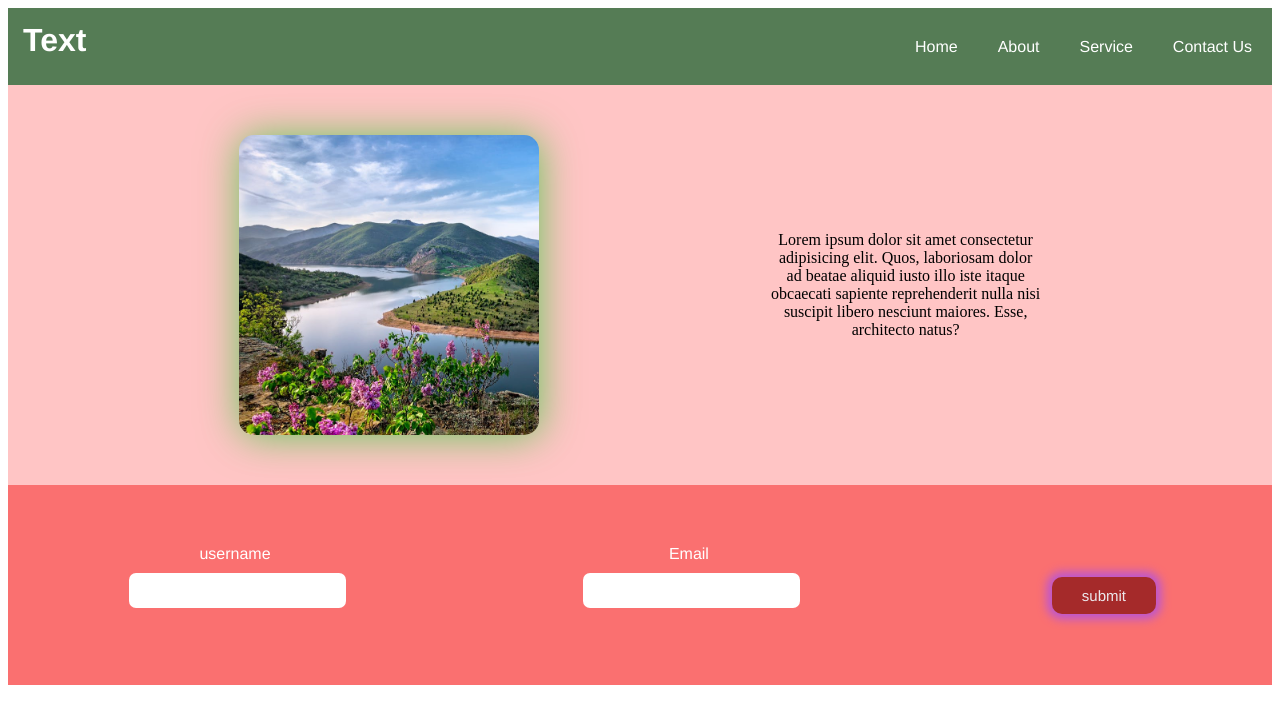
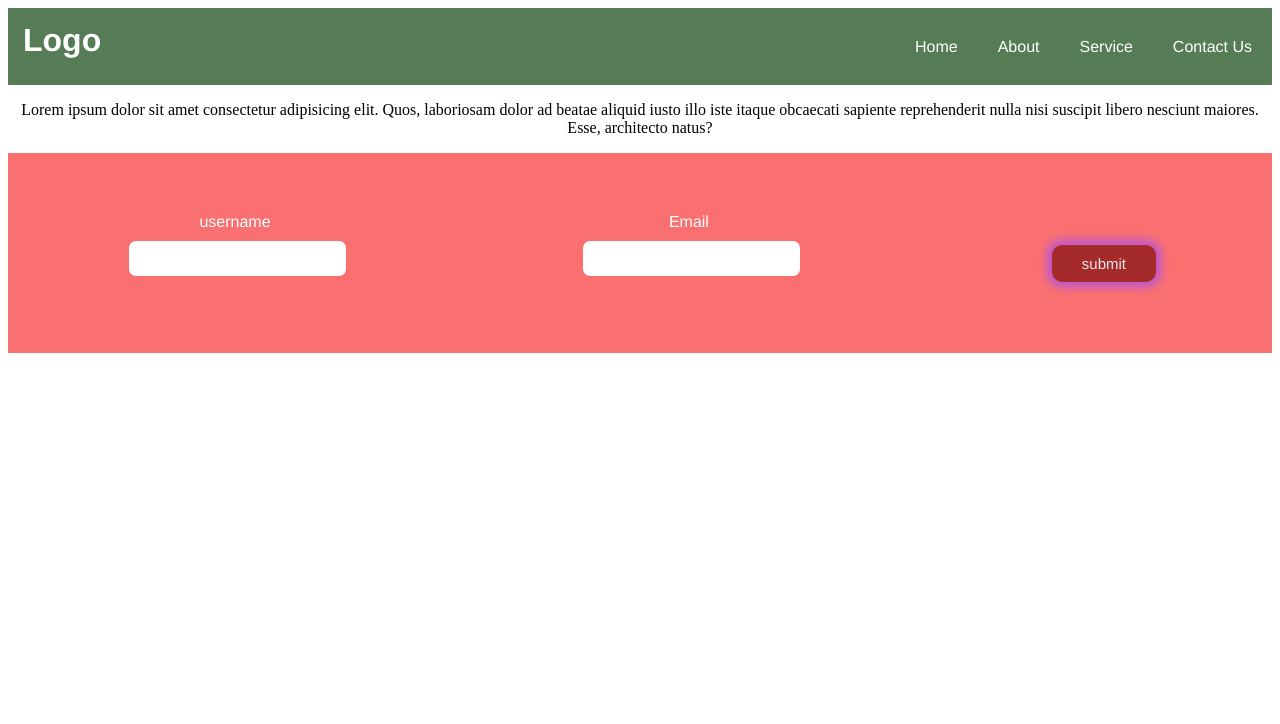
Before and after one commit to Maheboob7699/TP_RP_06_JS, a plain HTML site: page Intermediate level/main.html in a window 1280 px wide. Drawn offline with Linux system fonts and the light colour scheme.

Commit message:
Basic page

```diff
--- a/Intermediate level/main.html
+++ b/Intermediate level/main.html
@@ -12,7 +12,7 @@
 
     <!-- Navbar -->
 <nav>
-    <div><h1>Text</h1></div>
+    <div><h1>Logo</h1></div>
     <div>
         <ul>
             <li><a href="">Home </a></li>
@@ -29,9 +29,9 @@
 
 
 
-    <!-- Main section-1 -->
+    <!-- Main section -->
 
-    <div class="section-1">
+    <main class="main-section">
         <div class="img">
 
         </div>
@@ -39,14 +39,14 @@
             <p>Lorem ipsum dolor sit amet consectetur adipisicing elit. Quos, laboriosam dolor ad beatae aliquid iusto illo iste itaque obcaecati sapiente reprehenderit nulla nisi suscipit libero nesciunt maiores. Esse, architecto natus?</p>
         </div>
 
-    </div>
+    </main>
 
-<!-- Main section-1 end -->
+<!-- Main section end -->
 
 
 
 <!-- Main section-2 -->
- <div class="section-2">
+ <section class="section-2">
 
 <div class="section-2-box1">
     <label for="">username</label><br>
@@ -54,7 +54,7 @@
 </div>
 
 <div class="section-2-box2">
-    <label for="password">Email</label><br>
+    <label for="">Email</label><br>
         <input type="email"  name="password" id="password" required /><br><br>
 
 </div>
@@ -67,8 +67,9 @@
 
 
 
- </div>
+</section>
 <!-- Main section-2 end -->
+
 
 </body>
 </html>
```
